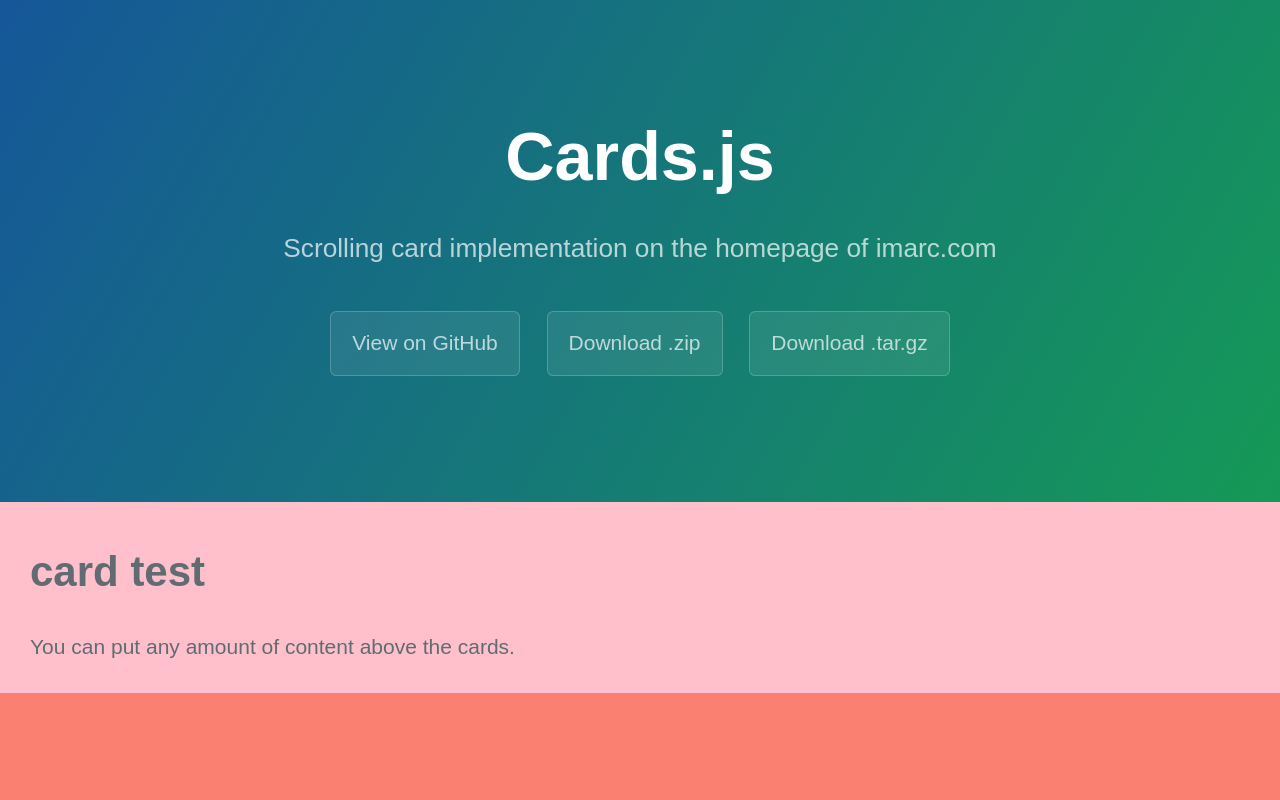
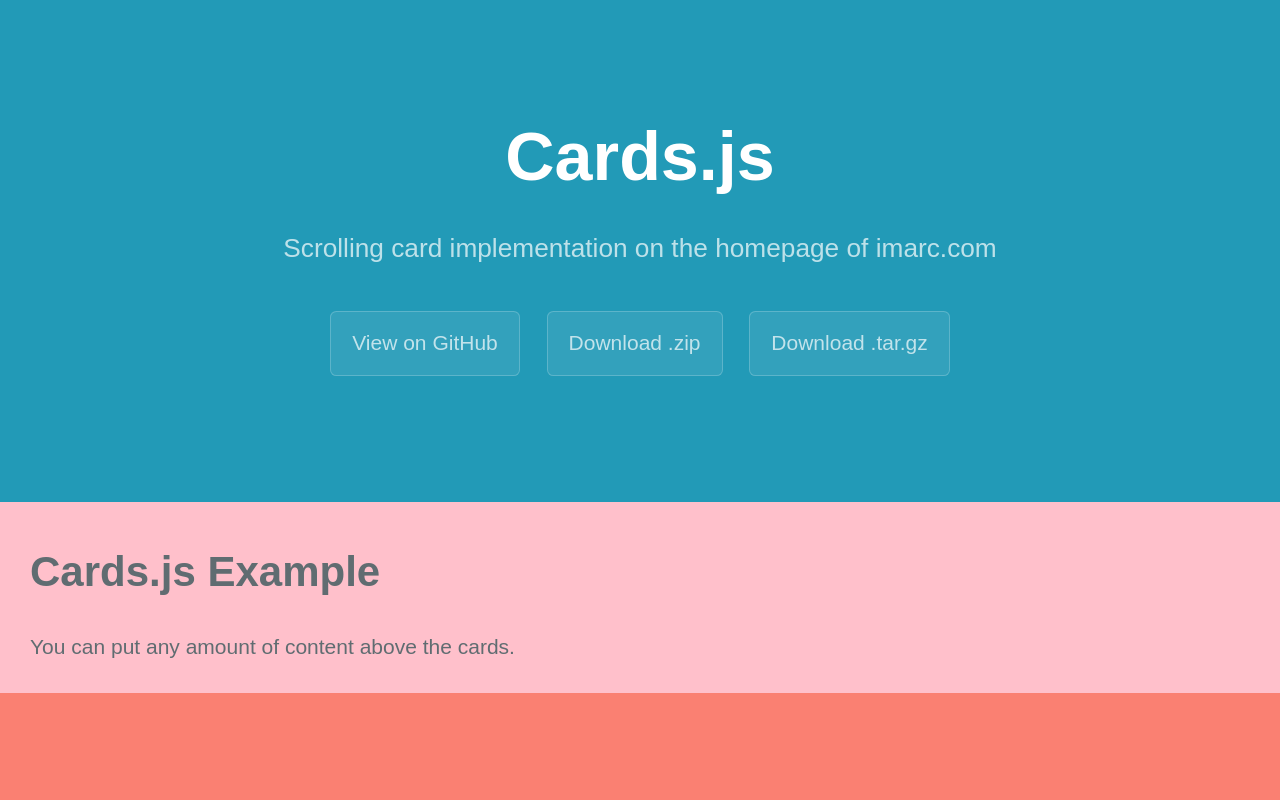
Before and after one commit to imarc/cards.js, a plain HTML site: page index.html in a window 1280 px wide. Shown: the top 800 px of the page. Drawn offline with Linux system fonts and the light colour scheme.

Commit message:
Update content and background image

```diff
--- a/index.html
+++ b/index.html
@@ -1,7 +1,7 @@
 <html lang="en-us">
   <head>
     <meta charset="UTF-8">
-    <title>cards.js by imarc</title>
+    <title>Cards.js by imarc</title>
     <meta name="viewport" content="width=device-width, initial-scale=1">
     <link rel="stylesheet" type="text/css" href="stylesheets/normalize.css" media="screen">
     <link href='https://fonts.googleapis.com/css?family=Open+Sans:400,700' rel='stylesheet' type='text/css'>
@@ -21,8 +21,7 @@
     </section>
 
 	    <div class="container">
-		    <h1>card test</h1>
-
+		    <h1>Cards.js Example</h1>
 		    <p>You can put any amount of content above the cards.</p>
 	    </div>
 
--- a/stylesheets/stylesheet.css
+++ b/stylesheets/stylesheet.css
@@ -56,8 +56,8 @@
 .page-header {
   color: #fff;
   text-align: center;
-  background-color: #159957;
-  background-image: linear-gradient(120deg, #155799, #159957); }
+  background-color: #229ab7;
+}
 
 @media screen and (min-width: 64em) {
   .page-header {
```
